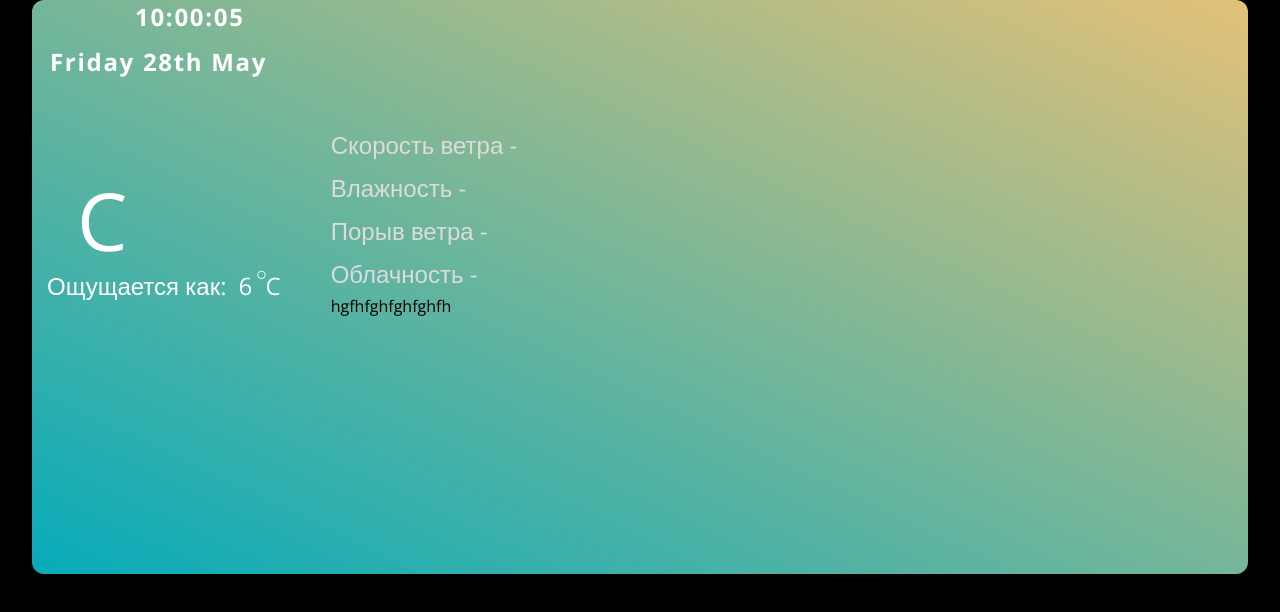
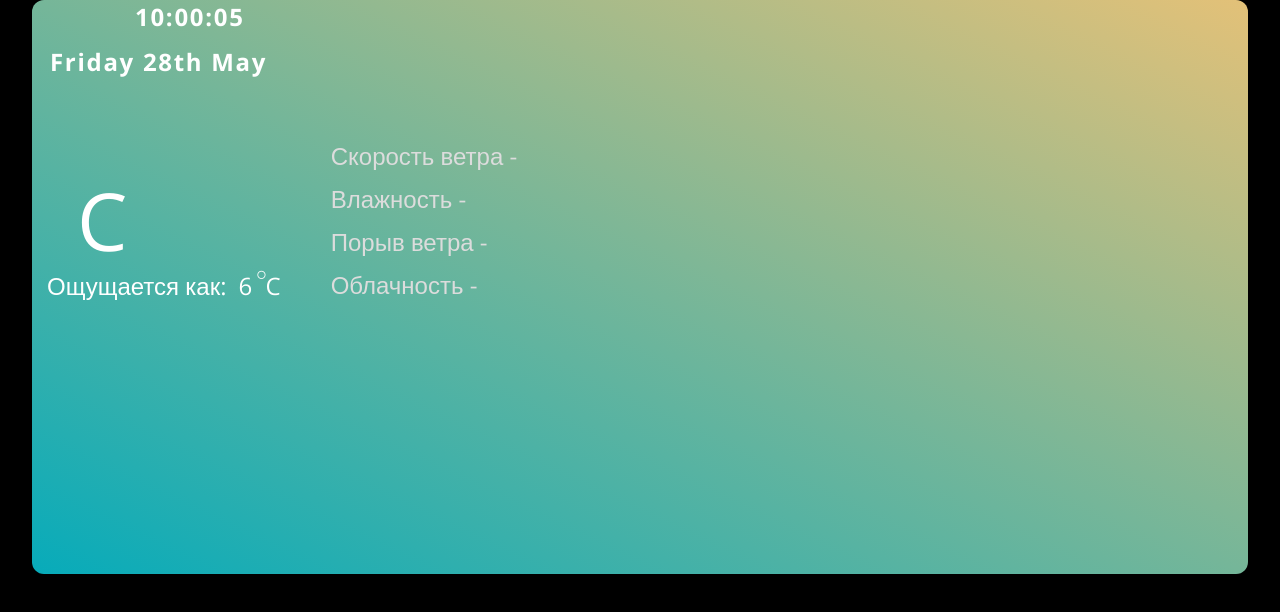
Before and after one commit to Ivan787-lab/current-weather, a website built with webpack: page src/index.html in a window 1280 px wide. Built offline with nearby package versions, Linux system fonts and the light colour scheme; no server answers.

Commit message:
work completed

```diff
--- a/src/index.html
+++ b/src/index.html
@@ -60,7 +60,6 @@
                         Облачность -
                         <span class="other-information__text-span" id="clouds"></span>
                     </p>
-                    hgfhfghfghfghfh
                 </div>
             </div>
          </div>
@@ -72,6 +71,7 @@
         </h2>
         <h2 id="time"></h2>
         <p id="description"></p>
+
     </main>
 </body>
 
```
